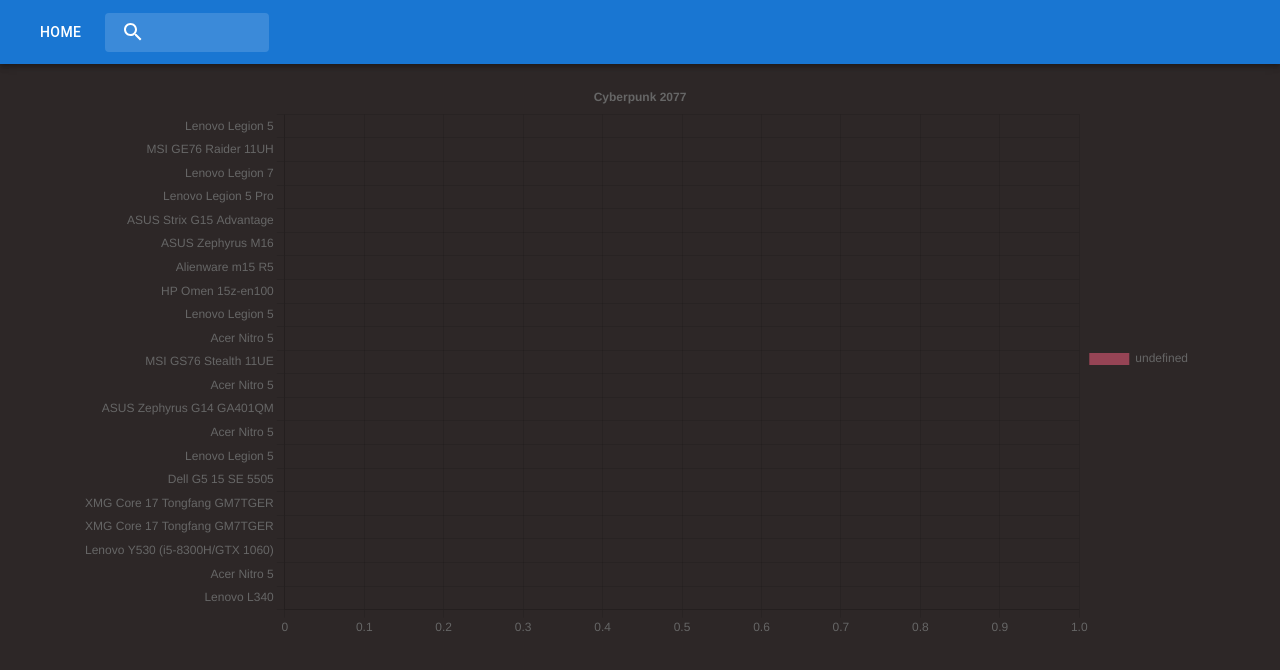
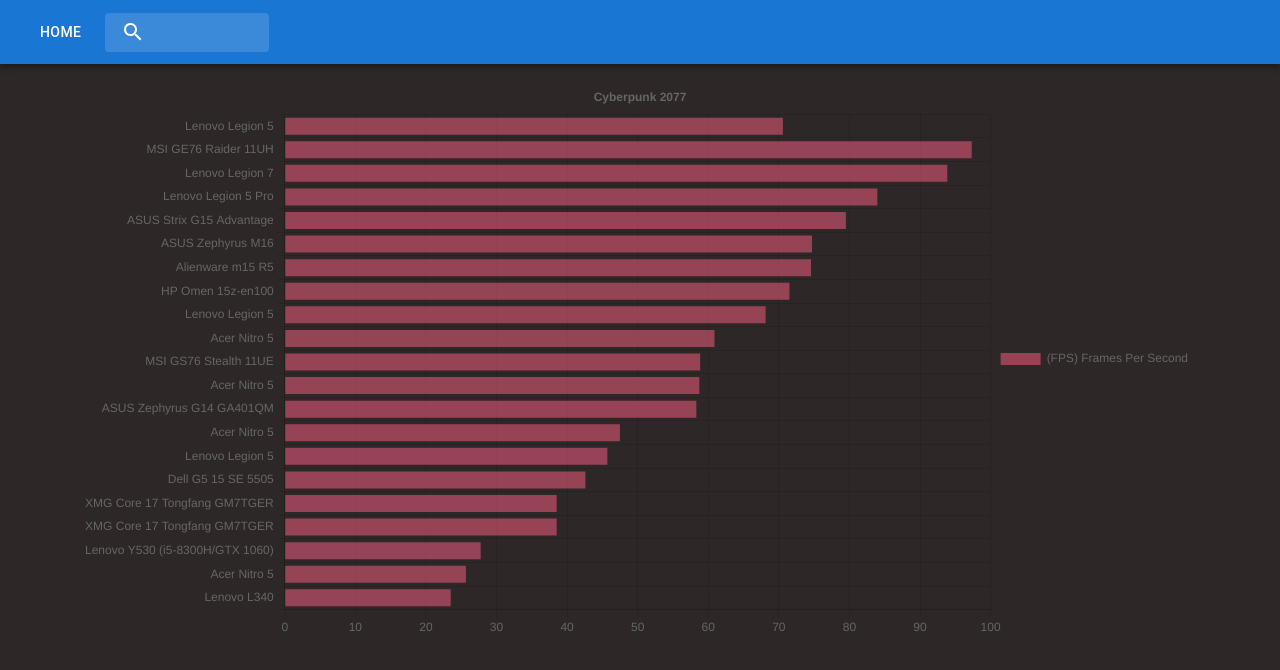
Before and after one commit to obakengshole/mern-tagged-io-frontend, a React (Create React App) app: page /topic/gameperformancestats in a window 1280 px wide. Shown: the top 670 px of the page. Built offline with nearby package versions, Linux system fonts and the light colour scheme.

Commit message:
Completed working version of react-chartjs-2 in the GamePerformanceStats page

```diff
--- a/package.json
+++ b/package.json
@@ -7,11 +7,14 @@
     "@emotion/styled": "^11.6.0",
     "@mui/icons-material": "^5.2.5",
     "@mui/material": "^5.2.8",
+    "@nivo/bar": "^0.79.1",
+    "@nivo/core": "^0.79.0",
     "axios": "^0.23.0",
     "bootstrap": "^5.1.3",
     "chart.js": "^3.7.0",
     "echarts": "^5.3.0",
     "echarts-for-react": "^3.0.2",
+    "faker": "^6.6.6",
     "react": "^16.11.0",
     "react-bootstrap": "^2.0.4",
     "react-chartjs-2": "^4.0.1",
--- a/src/tech/pages/GamePerformanceStats.js
+++ b/src/tech/pages/GamePerformanceStats.js
@@ -6,7 +6,7 @@
 import { populationDataFemale } from '../../DataFemale';
 import { populationDataMale } from '../../DataMale';
 import { useRef } from 'react';
-import { Bar, getDatasetAtEvent } from 'react-chartjs-2';
+import { Bar, getElementAtEvent } from 'react-chartjs-2';
 import { BarElement, CategoryScale, Chart as ChartJS, LinearScale, Title, Tooltip, Legend } from 'chart.js';
 import { getGamePerformanceStats } from '../../services/api';
 
@@ -64,30 +64,29 @@
   console.log("values", values[0].DLSS);
 
   let labels = []
+  let dset = []
   stats.map(key => {
     key.laptops.map(laptop => {
       labels.push(laptop.title)
+      dset.push({ title: laptop.title, framerate: laptop.framerate.average })
     })
   })
-
-  // let dset = []
-  // labels.map(label => {
-  //   key.laptops.map(laptop => {
-  //     dset.push({ label:label, framerate:  })
-  //   }
-  // })
 
   console.log("labels", labels);
   // const labels = []
   const datasets = [
     {
-      data:
-        stats.map(key => {
-          key.laptops.map(laptop => {
-            return laptop.framerate.average
-          })
-        })
-      ,
+      label: "(FPS) Frames Per Second",
+      data: labels.map((label, i) => {
+        console.log("label.framerate", dset[i].framerate)
+        return dset[i].title === label ? dset[i].framerate : ''
+      }),
+
+        // stats.map(key => {
+        //   key.laptops.map(laptop => {
+        //     return laptop.framerate.average
+        //   })
+        // })
       borderColor: 'rgb(255, 99, 132)',
       backgroundColor: 'rgba(255, 99, 132, 0.5)',
     }
@@ -100,7 +99,7 @@
   console.log("data", data);
   const chartRef = useRef();
   const onClick = (event) => {
-    // console.log(getDatasetAtEvent(chartRef.current, event));
+    console.log(getElementAtEvent(chartRef.current, event));
     console.log('clicked');
   }
 
```
Also changed, not shown: 1 other file (tests, documents, lock files or other folders).
